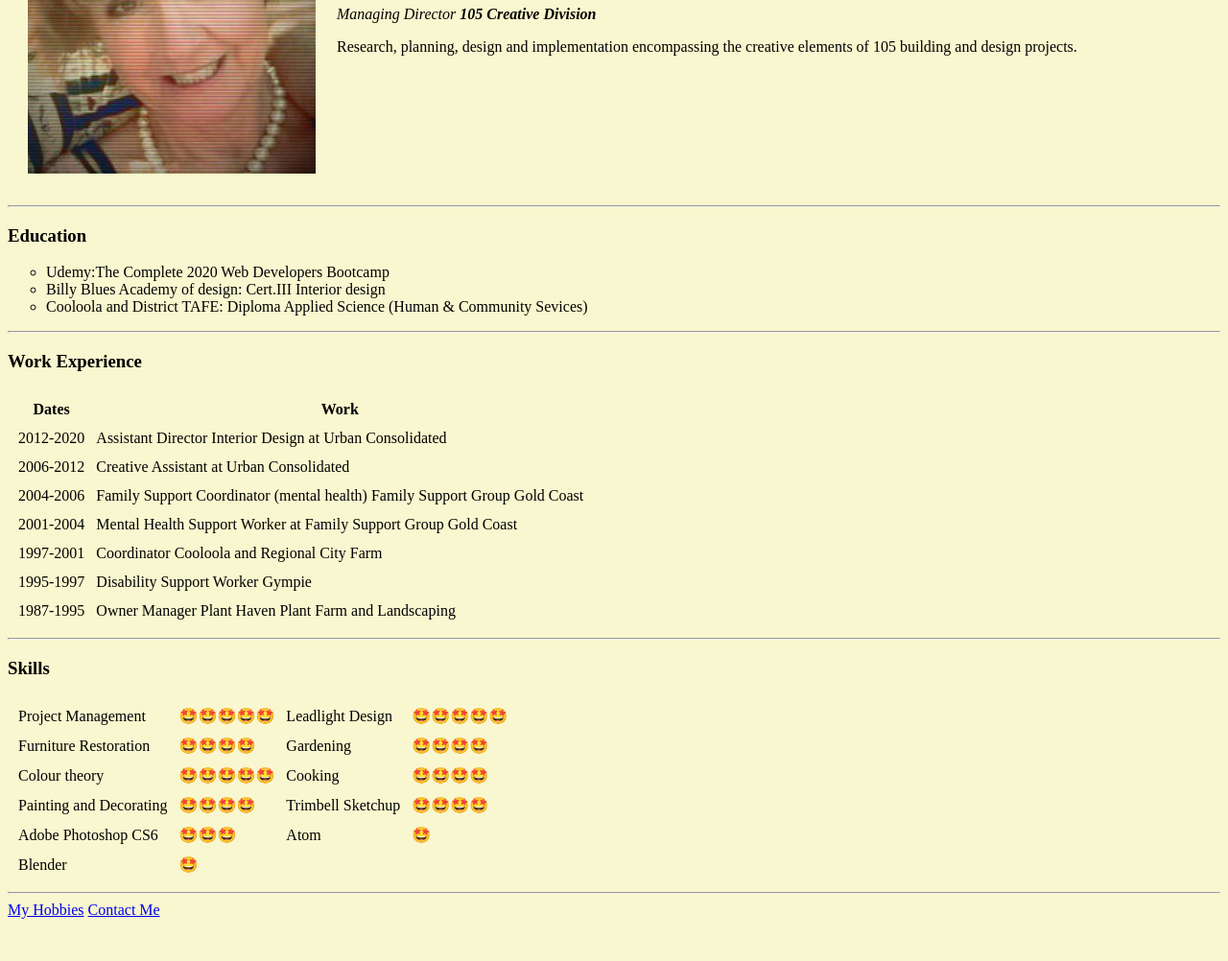
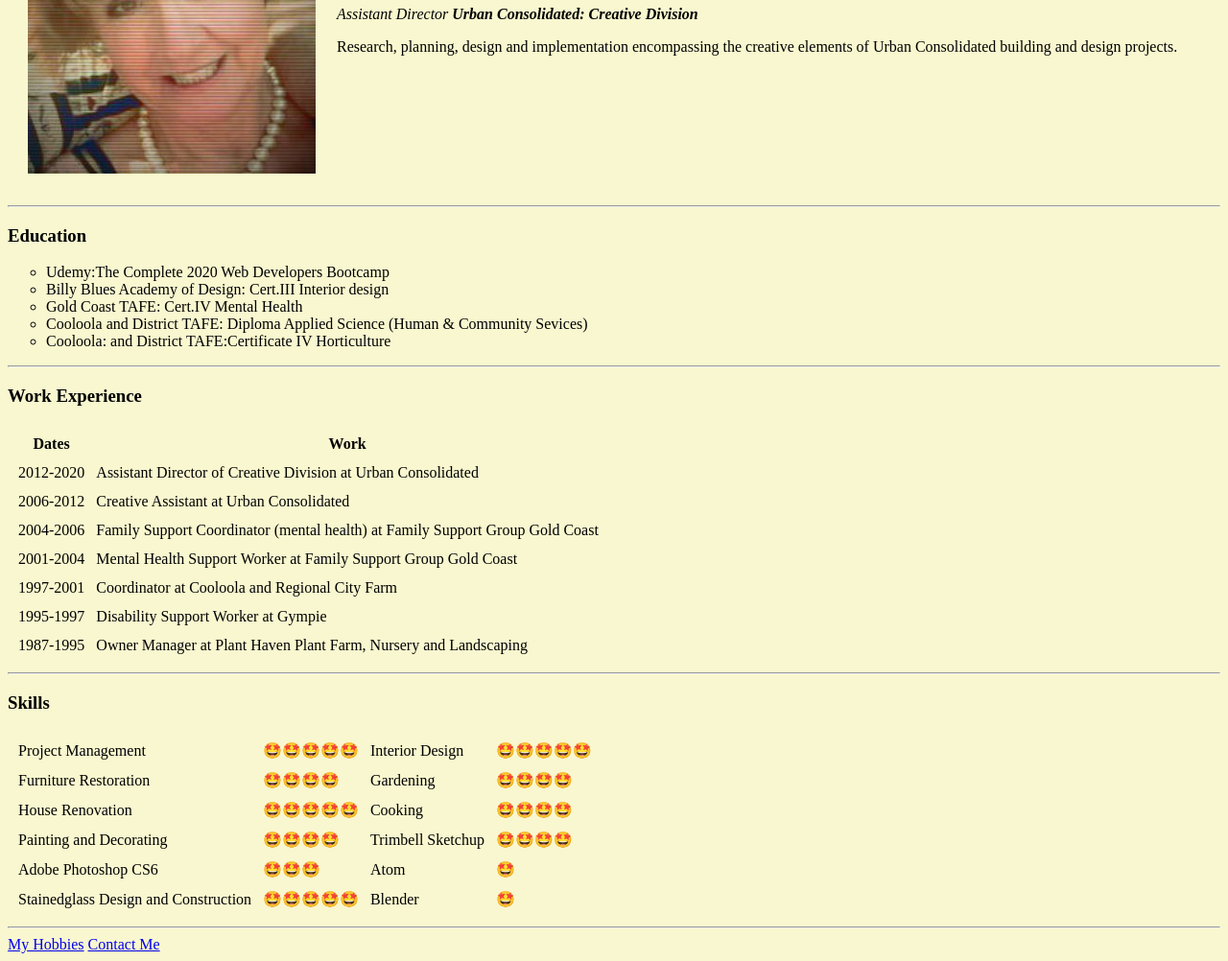
Before and after one commit to EVPalethorpe/cv, a plain HTML site: page index.html in a window 1280 px wide. Shown: the part 213-1215 px from the top of the page at 96% size. Before the commit the page ends 1179 px from the top, so only its background shows below. Drawn offline with Linux system fonts and the light colour scheme.

Commit message:
Add files via upload

```diff
--- a/index.html
+++ b/index.html
@@ -11,10 +11,10 @@
     <tr>
       <td> <img src="elise.jpg" alt="Elise's profile picture"></td>
       <td>
-        <h1>Elise Palethorpe</h1>
-        <p><em>Managing Director<strong> 105 Creative Division</strong></em> </p>
+        <h1>Elise Victoria</h1>
+        <p><em>Assistant Director<strong> Urban Consolidated: Creative Division</strong></em> </p>
         <p>Research, planning, design and implementation encompassing
-          the creative elements of 105 building and design projects.</p>
+          the creative elements of Urban Consolidated building and design projects.</p>
       </td>
     </tr>
   </table>
@@ -24,8 +24,10 @@
   <h3>Education</h3>
   <ul type="circle">
     <li>Udemy:The Complete 2020 Web Developers Bootcamp</li>
-    <li>Billy Blues Academy of design: Cert.III Interior design</li>
+    <li>Billy Blues Academy of Design: Cert.III Interior design</li>
+    <li> Gold Coast TAFE: Cert.IV Mental Health</li>
     <li>Cooloola and District TAFE: Diploma Applied Science (Human & Community Sevices)</li>
+    <li>Cooloola: and District TAFE:Certificate IV Horticulture</li>
   </ul>
   <hr>
   <h3>Work Experience</h3>
@@ -39,7 +41,7 @@
     <tbody>
       <tr>
         <td>2012-2020</td>
-        <td>Assistant Director Interior Design at Urban Consolidated</td>
+        <td>Assistant Director of Creative Division at Urban Consolidated</td>
       </tr>
       <tr>
         <td>2006-2012</td>
@@ -47,7 +49,7 @@
       </tr>
       <tr>
         <td>2004-2006</td>
-        <td>Family Support Coordinator (mental health) Family Support Group Gold Coast</td>
+        <td>Family Support Coordinator (mental health) at Family Support Group Gold Coast</td>
       </tr>
       <tr>
         <td>2001-2004</td>
@@ -55,15 +57,15 @@
       </tr>
       <tr>
         <td>1997-2001</td>
-        <td>Coordinator Cooloola and Regional City Farm</td>
+        <td>Coordinator at Cooloola and Regional City Farm</td>
       </tr>
       <tr>
         <td>1995-1997</td>
-        <td>Disability Support Worker Gympie</td>
+        <td>Disability Support Worker at Gympie</td>
       </tr>
       <tr>
         <td>1987-1995</td>
-        <td>Owner Manager Plant Haven Plant Farm and Landscaping</td>
+        <td>Owner Manager at Plant Haven Plant Farm, Nursery and Landscaping</td>
       </tr>
     </tbody>
 
@@ -75,7 +77,7 @@
       <tr>
         <td>Project Management</td>
         <td>🤩🤩🤩🤩🤩</td>
-        <td>Leadlight Design</td>
+        <td>Interior Design</td>
         <td>🤩🤩🤩🤩🤩</td>
       </tr>
       <tr>
@@ -85,7 +87,7 @@
         <td>🤩🤩🤩🤩</td>
       </tr>
       <tr>
-        <td>Colour theory</td>
+        <td>House Renovation</td>
         <td>🤩🤩🤩🤩🤩</td>
         <td>Cooking</td>
         <td>🤩🤩🤩🤩</td>
@@ -103,6 +105,8 @@
         <td>🤩</td>
       </tr>
       <tr>
+        <td>Stainedglass Design and Construction</td>
+        <td>🤩🤩🤩🤩🤩</td>
         <td>Blender</td>
         <td>🤩</td>
       </tr>
```
